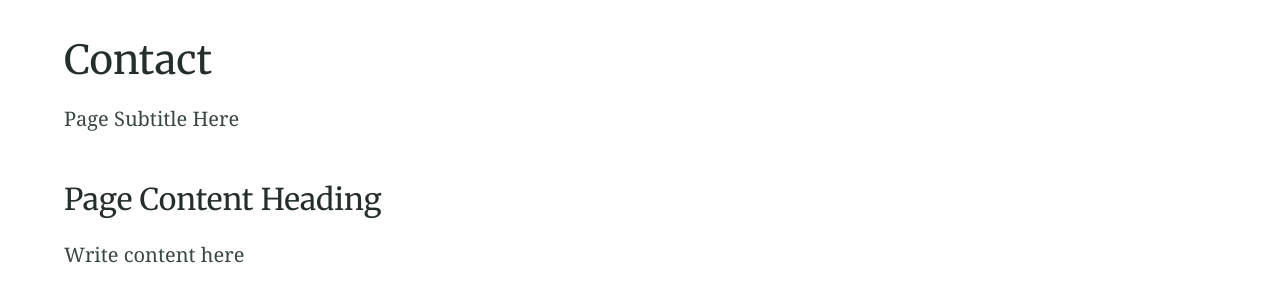
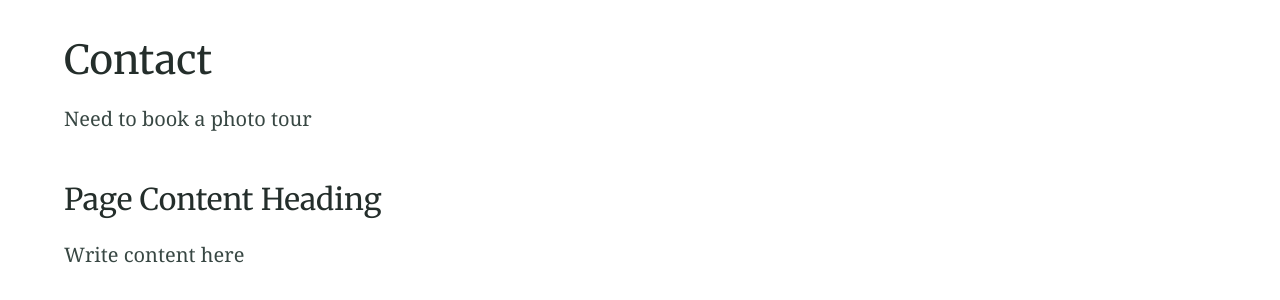
Before and after one commit to Coolweb2go/californiaphotosafaris, a Jekyll site: the page built from contact.md, in a window 1280 px wide. Shown: the part 455-755 px from the top of the page. Built offline with Jekyll 4.4.1, drawn with Linux system fonts in a browser that asks for light colours.

Commit message:
Update from Forestry.io elle gamboa updated contact.md

```diff
--- a/contact.md
+++ b/contact.md
@@ -1,12 +1,12 @@
 ---
 title: Contact
 feature_text: " ## Best Cities toi Live in the USA"
-feature_image: /assets/images/sunset.webp
+feature_image: "/assets/images/sunset.webp"
 excerpt: This site was created to guide Californians who want to move to a more affordable
   state
 
 ---
-Page Subtitle Here
+Need to book a photo tour
 
 ### Page Content Heading
 
```
